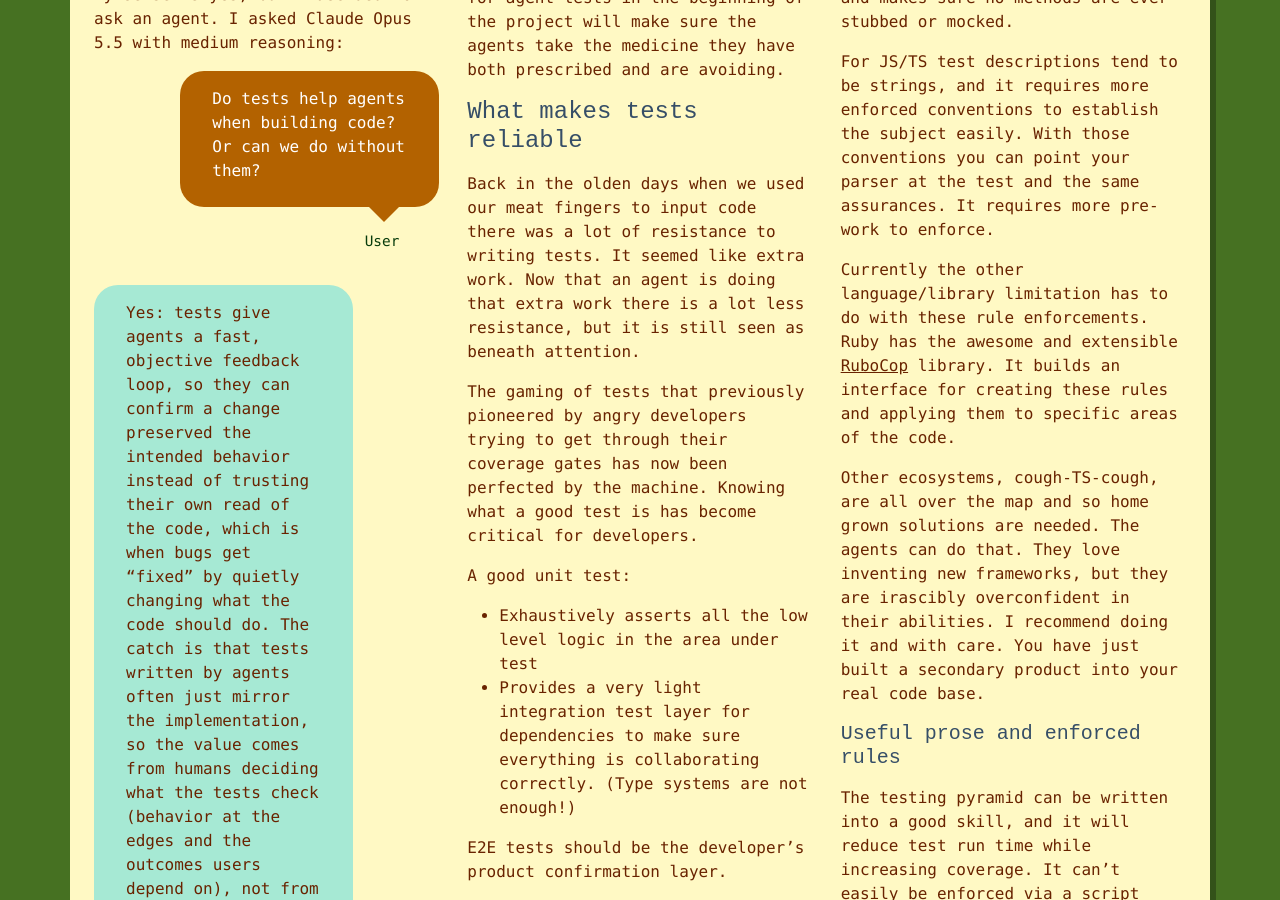
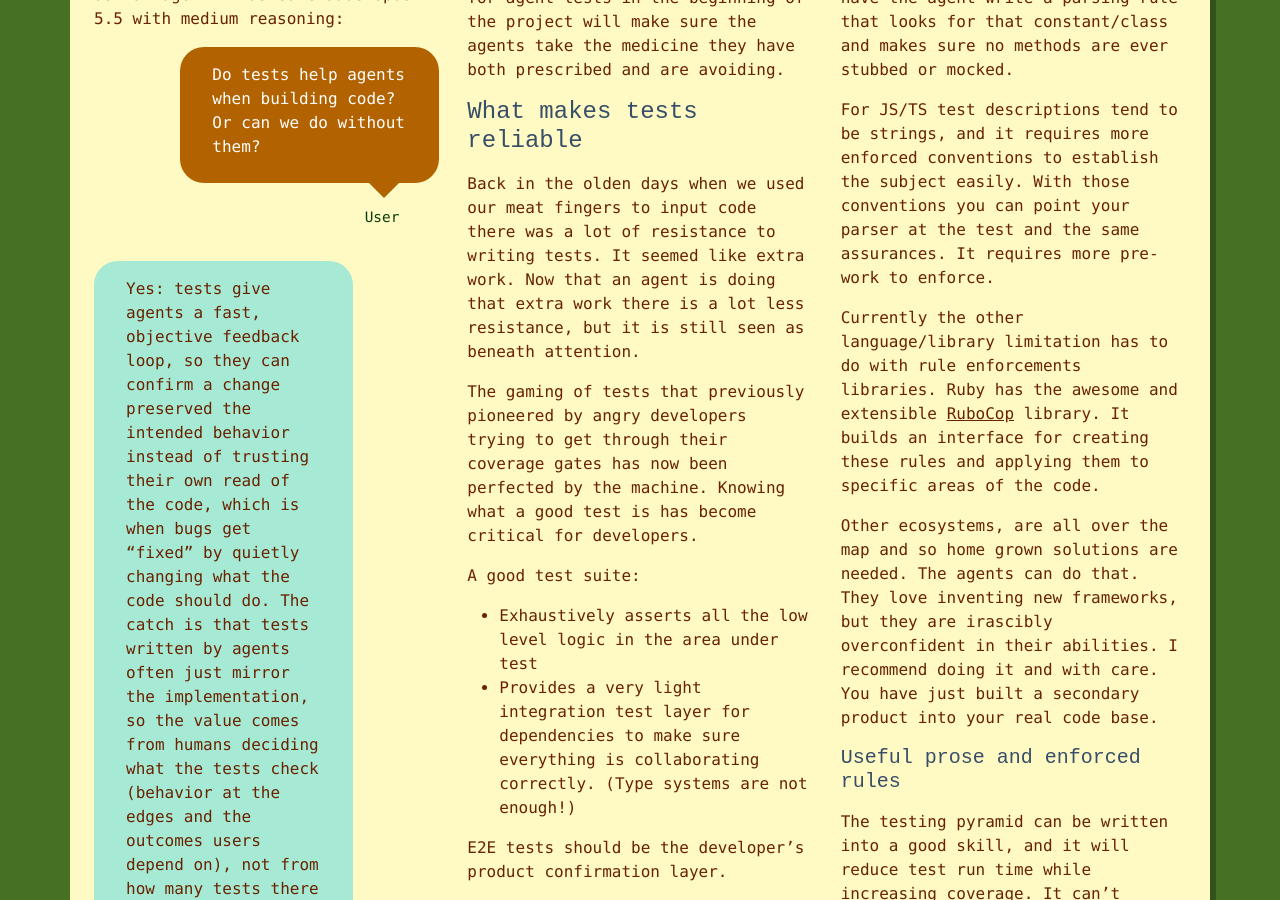
Before and after one commit to baccigalupi/coding-with-ai.github.io, a Jekyll site: the page built from _posts/2026-09-30-do-tests-even-matter.md, in a window 1280 px wide and 900 px high, scrolled down 1113 px. Built offline with Jekyll 4.4.1, drawn with Linux system fonts in a browser that asks for light colours; some web fonts are replaced; some of the changed text lies outside the part shown.

Commit message:
Some AI suggested edits

```diff
--- a/_posts/2026-09-30-do-tests-even-matter.md
+++ b/_posts/2026-09-30-do-tests-even-matter.md
@@ -72,7 +72,7 @@ Back in the olden days when we used our meat fingers to input code there was a l
 
 The gaming of tests that previously pioneered by angry developers trying to get through their coverage gates has now been perfected by the machine. Knowing what a good test is has become critical for developers.
 
-A good unit test:
+A good test suite:
 - Exhaustively asserts all the low level logic in the area under test
 - Provides a very light integration test layer for dependencies to make sure everything is collaborating correctly. (Type systems are not enough!)
 
@@ -104,9 +104,9 @@ For example, no test should ever mock what it is testing! For Ruby and rspec, th
 
 For JS/TS test descriptions tend to be strings, and it requires more enforced conventions to establish the subject easily. With those conventions you can point your parser at the test and the same assurances. It requires more pre-work to enforce.
 
-Currently the other language/library limitation has to do with these rule enforcements. Ruby has the awesome and extensible [RuboCop](https://rubocop.org/) library. It builds an interface for creating these rules and applying them to specific areas of the code.
+Currently the other language/library limitation has to do with rule enforcements libraries. Ruby has the awesome and extensible [RuboCop](https://rubocop.org/) library. It builds an interface for creating these rules and applying them to specific areas of the code.
 
-Other ecosystems, cough-TS-cough, are all over the map and so home grown solutions are needed. The agents can do that. They love inventing new frameworks, but they are irascibly overconfident in their abilities. I recommend doing it and with care. You have just built a secondary product into your real code base.
+Other ecosystems, are all over the map and so home grown solutions are needed. The agents can do that. They love inventing new frameworks, but they are irascibly overconfident in their abilities. I recommend doing it and with care. You have just built a secondary product into your real code base.
 
 ### Useful prose and enforced rules
 
```
Also changed, not shown: other parts of _posts/2026-09-30-do-tests-even-matter.md (+3 -3 lines).
